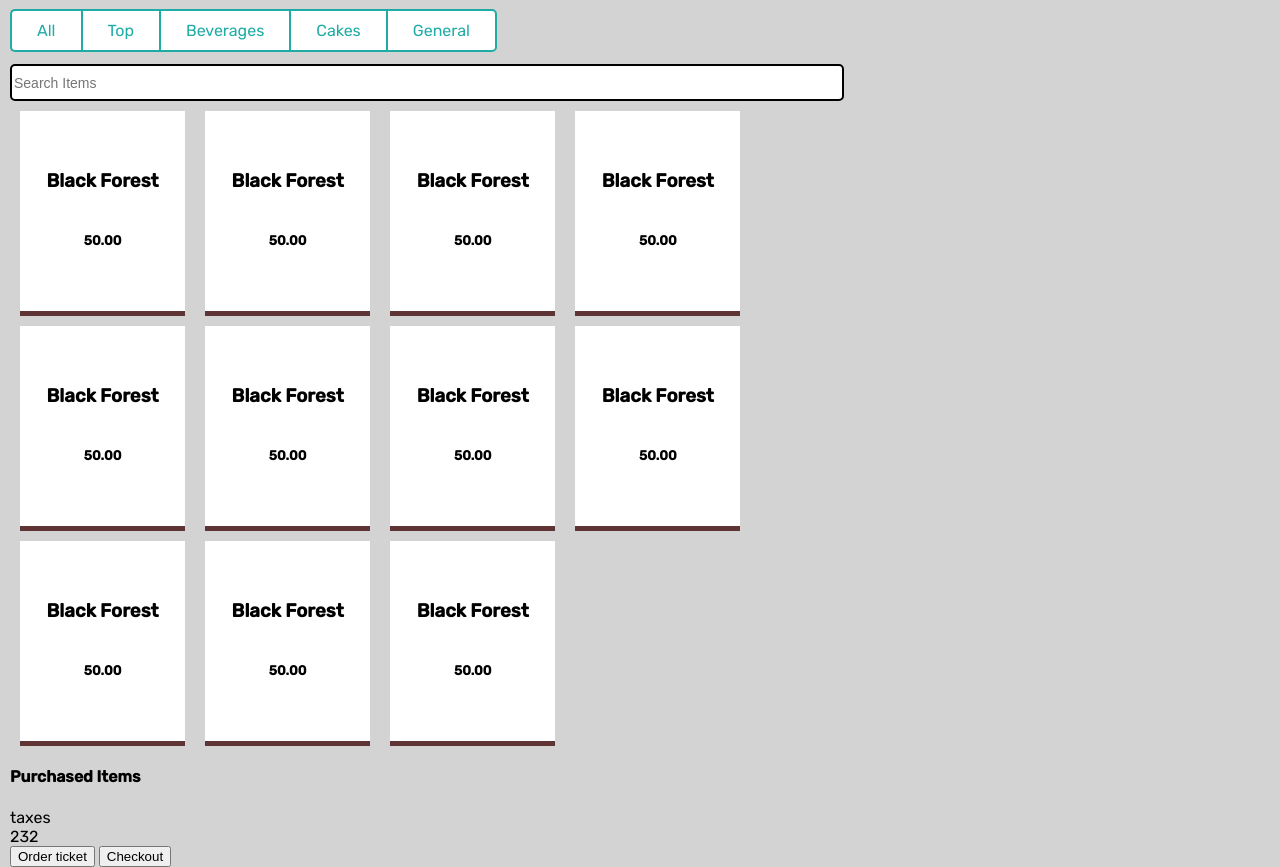
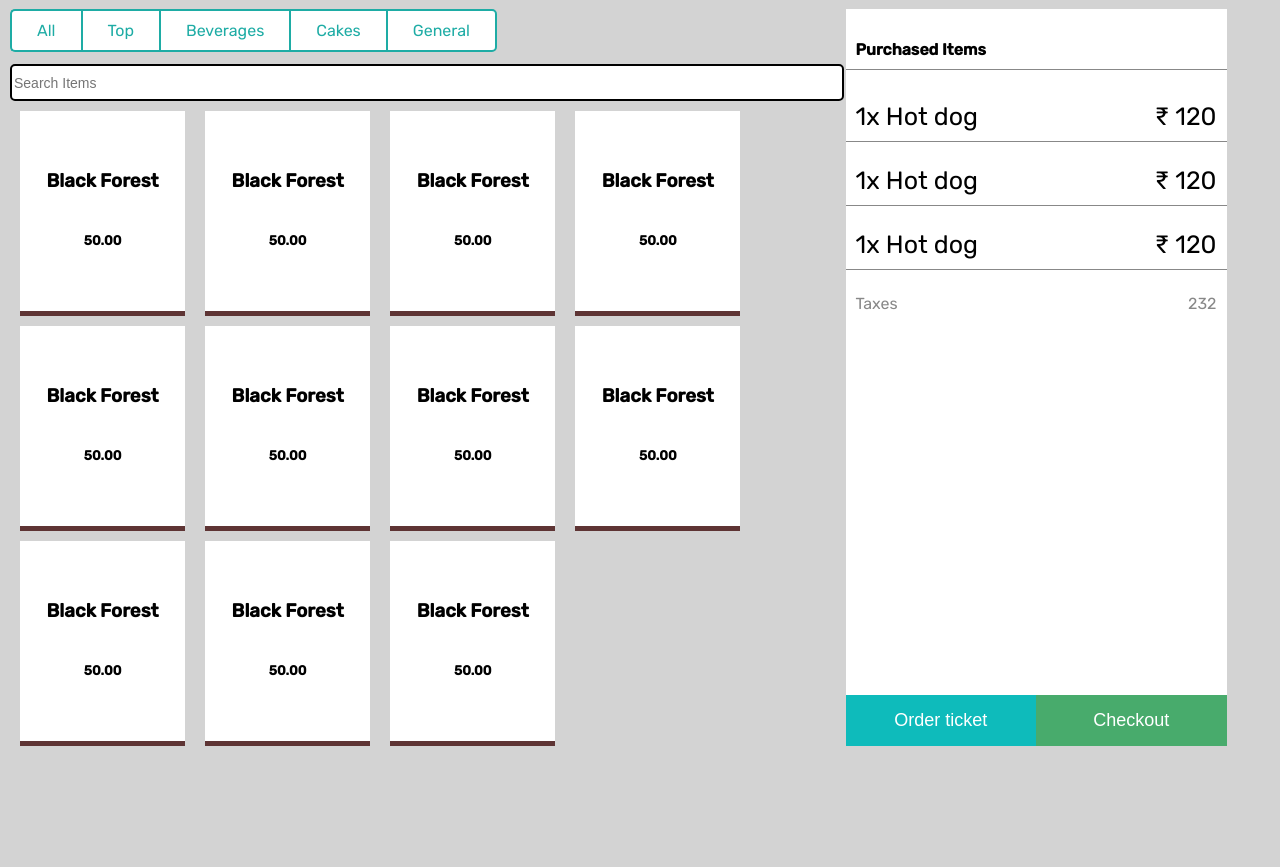
Before and after one commit to joravkumar/resto-design, a plain HTML site: page index.html in a window 1280 px wide. Shown: the part 53-920 px from the top of the page. After the commit the page ends 800 px from the top, so only its background shows below. Drawn offline with Linux system fonts and the light colour scheme.

Commit message:
bill design

```diff
--- a/index.html
+++ b/index.html
@@ -1,15 +1,15 @@
 <!DOCTYPE html>
 <html lang="en">
+
 <head>
   <meta charset="UTF-8" />
   <meta name="viewport" content="width=device-width, initial-scale=1.0" />
   <title>Restaurent</title>
   <link rel="stylesheet" href="style.css" />
-    <link
-      href="https://fonts.googleapis.com/css2?family=Rubik:ital,wght@0,400;0,500;1,300;1,400;1,500&display=swap"
-      rel="stylesheet"
-    />
+  <link href="https://fonts.googleapis.com/css2?family=Rubik:ital,wght@0,400;0,500;1,300;1,400;1,500&display=swap"
+    rel="stylesheet" />
 </head>
+
 <body class="main-container">
   <header>
     <div class="brand-name">Kochiva</div>
@@ -83,16 +83,35 @@
         <h4>Purchased Items</h4>
         <div class="list">
           <div class="left">
-              <span class="quan"></span>
-              <span class="name"></span>
+            <span class="quan">1x</span>
+            <span class="name">Hot dog</span>
           </div>
           <div class="right">
-              <span class="price"></span>
+            <span class="price">&#8377; 120</span>
           </div>
+        </div>
+        <div class="list">
+          <div class="left">
+            <span class="quan">1x</span>
+            <span class="name">Hot dog</span>
+          </div>
+          <div class="right">
+            <span class="price">&#8377; 120</span>
+          </div>
+        </div>
+        <div class="list">
+          <div class="left">
+            <span class="quan">1x</span>
+            <span class="name">Hot dog</span>
+          </div>
+          <div class="right">
+            <span class="price">&#8377; 120</span>
+          </div>
+        </div>
+
         <div class="taxes">
-              <div class="left">taxes</div>
+          <div class="left">Taxes</div>
           <div class="left">232</div>
-            </div>
         </div>
         <div class="bottom-section">
           <button>Order ticket</button>
@@ -102,4 +121,5 @@
     </div>
   </div>
 </body>
+
 </html>
--- a/style.css
+++ b/style.css
@@ -24,6 +24,7 @@ header a {
 .main-section {
   margin-top: 10px;
   padding-left: 10px;
+  display: flex;
 }
 .left-section {
   width: 65%;
@@ -94,3 +95,55 @@ header a {
 .card:hover {
   transform: scale(1.1);
 }
+
+.right-section {
+  margin-left: 10px;
+  width: 30%;
+  background: #fff;
+  position: relative;
+}
+.items-section h4 {
+  padding: 10px;
+  border-bottom: solid 1px #888;
+}
+.list {
+  display: flex;
+  justify-content: space-between;
+  font-size: 25px;
+  border-bottom: solid 1px #888;
+  margin: 14px 0;
+  padding: 10px;
+
+}
+.taxes {
+  display: flex;
+  justify-content: space-between;
+  color: #888;
+  padding: 10px;
+}
+
+.bottom-section {
+  margin-top: 10px;
+  display: flex;
+  position: absolute;
+  bottom: 0;
+  width: 100%;
+}
+.bottom-section button {
+  /* height: 40px; */
+  padding: 15px 20px;
+  cursor: pointer;
+  width: 50%;
+  border: none;
+  color: #fff;
+  font-size: 18px;
+  outline: none;
+}
+
+.bottom-section button:first-child {
+  background: #0ebbbb;
+}
+
+.bottom-section button:last-child {
+  background-color: #48AB6C;
+}
```
Lines whose indentation alone changed are shown as unchanged.
